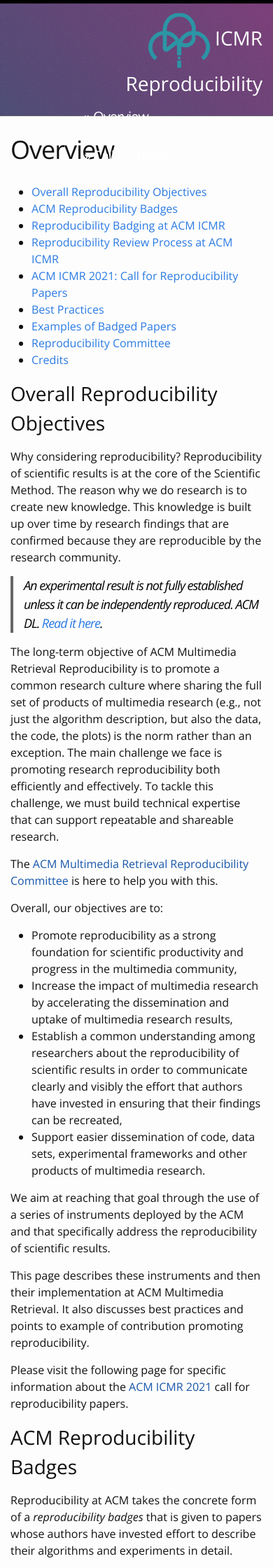
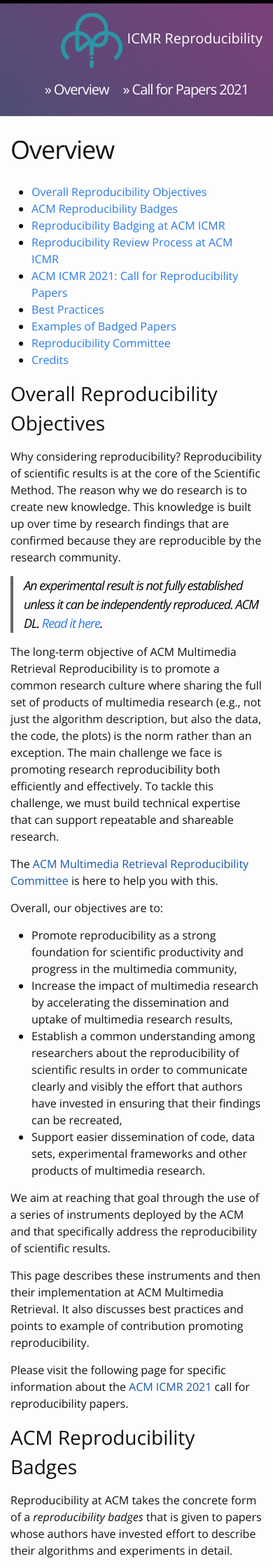
Before and after one commit to icmr-reproducibility/website, a Jekyll site: the page built from index.md, in a window 390 px wide. Shown: the top 2240 px of the page at 70% size. Built offline with Jekyll 4.4.1, drawn with Linux system fonts in a browser that asks for light colours.

Commit message:
Some more changes to mobile layout.

```diff
--- a/_sass/_base.scss
+++ b/_sass/_base.scss
@@ -281,4 +281,12 @@ pre {
             padding: 8em 2em 2em;
         }
 
+        #banner h2 {
+            font-size: 1.25em;
+        }
+
+        #banner p {
+            font-size: 0.8em;
+        }
+
     }
--- a/_sass/_layout.scss
+++ b/_sass/_layout.scss
@@ -37,6 +37,12 @@
 
 .trigger {
     margin-left: 100px;
+}
+
+@include media-query($on-palm) {
+    .trigger {
+        margin-left: 0;
+    }
 }
 
 hr {
```
